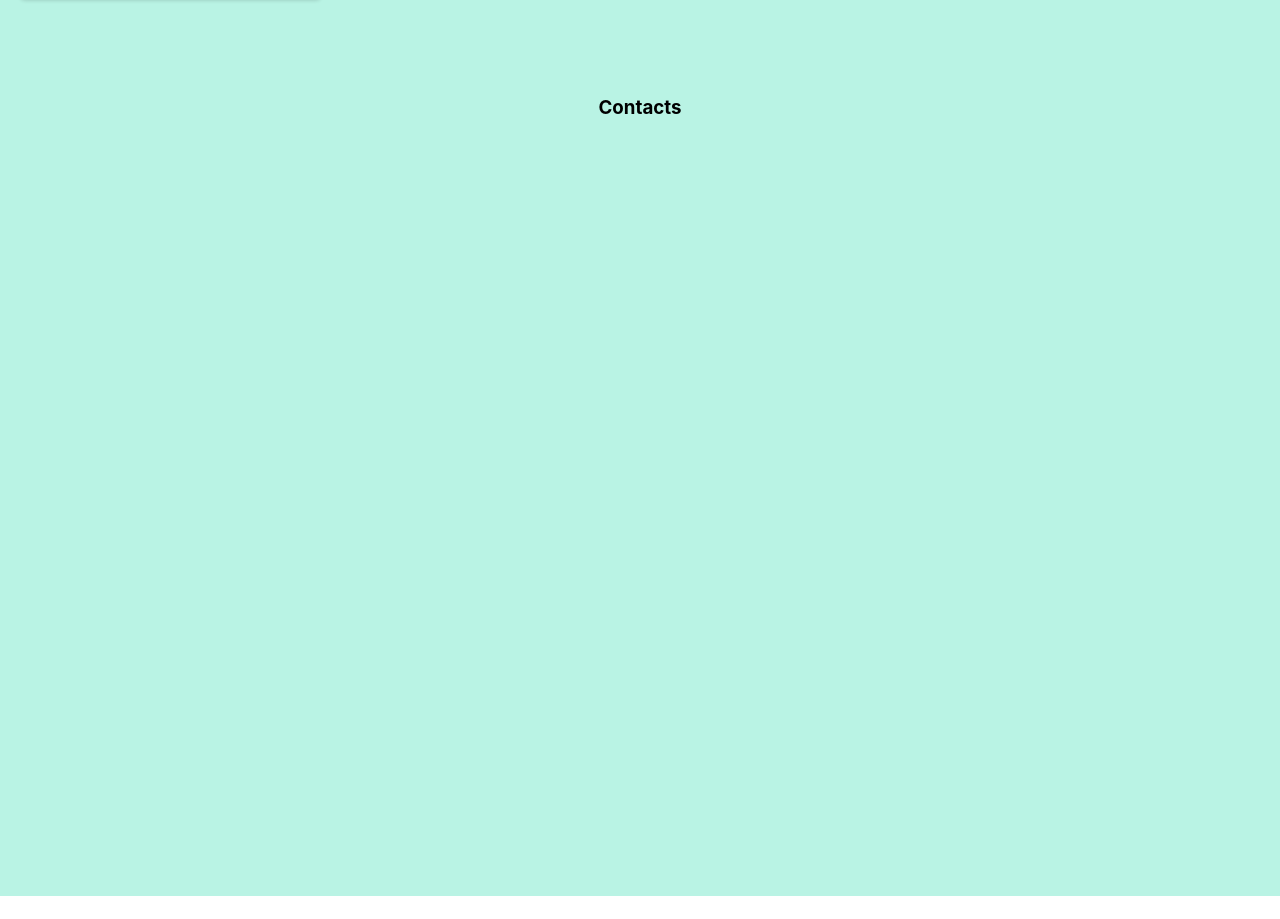
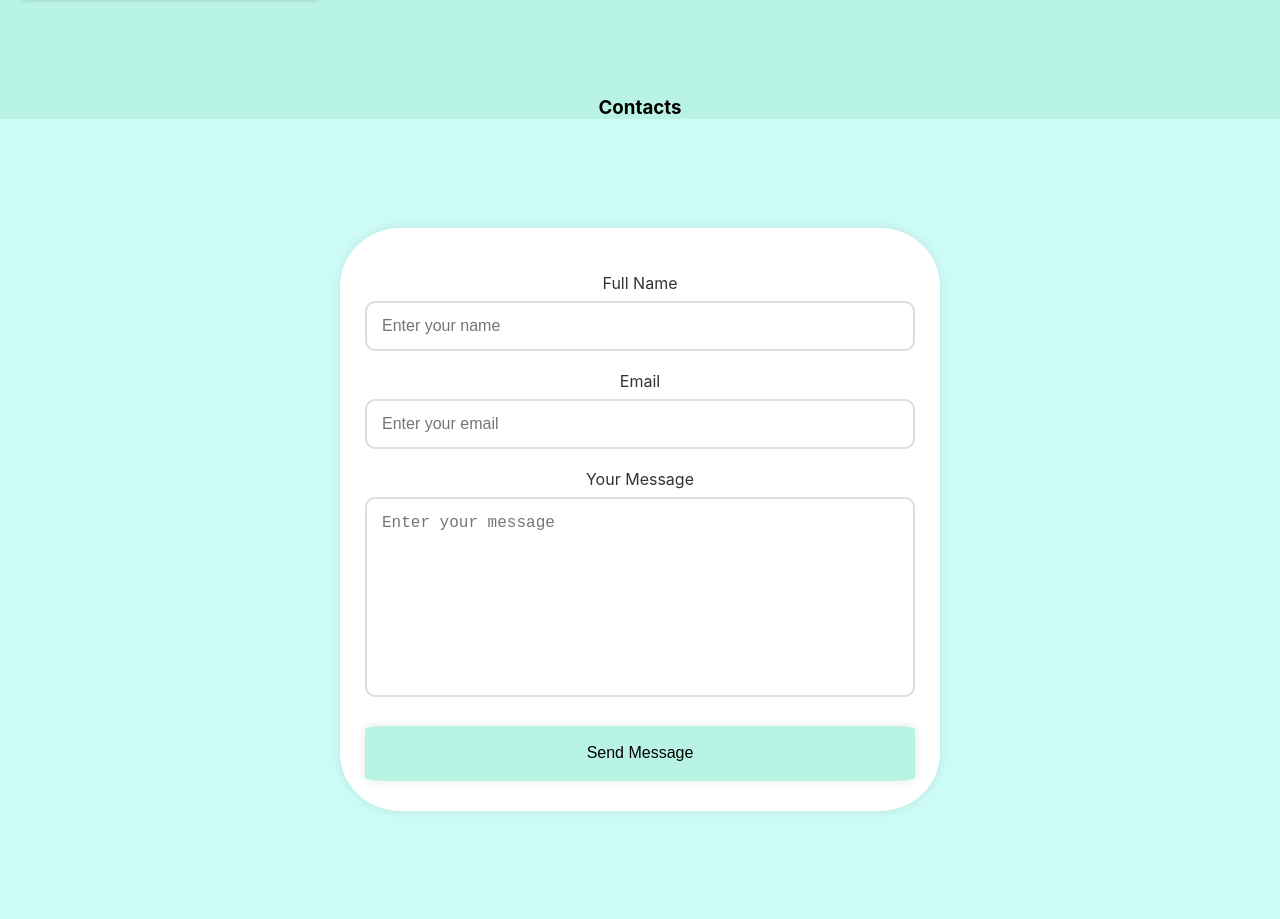
Before and after one commit to LilyBurton/portfolio, a React (Create React App) app: page / in a window 1280 px wide. Shown: the part 2304-3223 px from the top of the page. Before the commit the page ends 3200 px from the top, so only its background shows below. Built offline with nearby package versions, Linux system fonts and the light colour scheme.

Commit message:
Added a contact form

```diff
--- a/src/App.css
+++ b/src/App.css
@@ -129,3 +129,61 @@ h2 {
   border-radius: 5px; /* Optional styling */
   box-shadow: 0 2px 4px rgba(0, 0, 0, 0.2);
 }
+
+.contact {
+  display: flex;
+  justify-content: center;
+  align-items: center;
+  min-height: 100vh;
+  background: #CDFCF6;
+}
+
+form {
+  max-width: 600px;
+  width: 100%;
+  background: #fff;
+  padding: 25px 25px 30px;
+  border-radius: 10%;
+  box-shadow: 0 0 10px rgb(0, 0, 0, .1);
+  color: #333;
+  margin: 25px;
+}
+
+form .input-box {
+  margin-top: 20px;
+}
+
+.input-box .field-box {
+  width: 100%;
+  height: 50px;
+  background: transparent;
+  border: 2px solid #ddd;
+  outline: none;
+  border-radius: 10px;
+  padding: 15px;
+  font-size: 16px;
+  color: #333;
+  margin-top: 8px;
+}
+
+.input-box .field-box.big {
+  height: 200px;
+  resize: none;
+}
+
+form button {
+  width: 100%;
+  height: 55px;
+  background: #B9F3E4;
+  border: none;
+  border-radius: 5%;
+  box-shadow: 0 0 10px rgba(0, 0, 0, 0.1);
+  cursor: pointer;
+  font-size: 16px;
+  font-weight: 500px;
+  margin-top: 25px;
+}
+
+form button:hover {
+  background: #CDFCF6;
+}
--- a/src/App.js
+++ b/src/App.js
@@ -4,6 +4,7 @@ import Header from './Header';
 import Nav from './nav';
 import AboutMe from './AboutMe';
 import Projects from './Projects';
+import Contacts from './Contacts';
 import './App.css';
 
 function App() {
@@ -40,6 +41,7 @@ function App() {
       </div>
       <div ref={contacts} className='contacts'>
         <h3>Contacts</h3>
+        <Contacts />
       </div>
     </div>
   );
--- /dev/null
+++ b/src/Contacts.js
@@ -0,0 +1,27 @@
+import React from 'react';
+
+const Contacts = () => {
+    return(
+        <div>
+            <section className='contact'>
+                <form>
+                    <div className='input-box'>
+                        <label>Full Name</label>
+                        <input className='field-box' placeholder='Enter your name ' required />
+                    </div>
+                    <div className='input-box'>
+                        <label>Email</label>
+                        <input className='field-box' placeholder='Enter your email ' required />
+                    </div>
+                    <div className='input-box'>
+                        <label>Your Message</label>
+                        <textarea name="" id="" className="field-box big" placeholder="Enter your message " required></textarea>
+                    </div>
+                    <button type="submit">Send Message</button>
+                </form>
+            </section>
+        </div>
+    )
+}
+
+export default Contacts;
```
